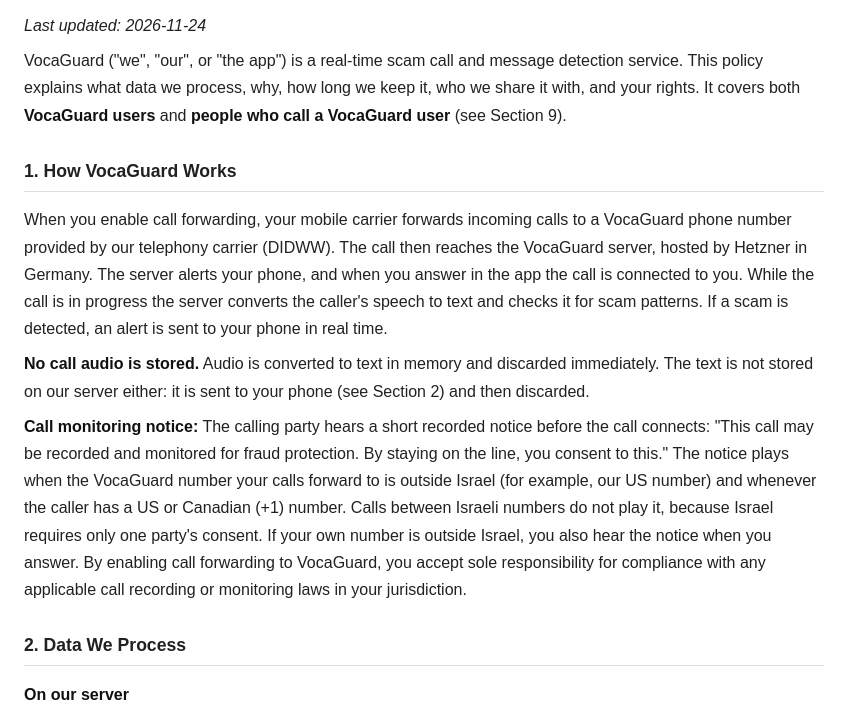
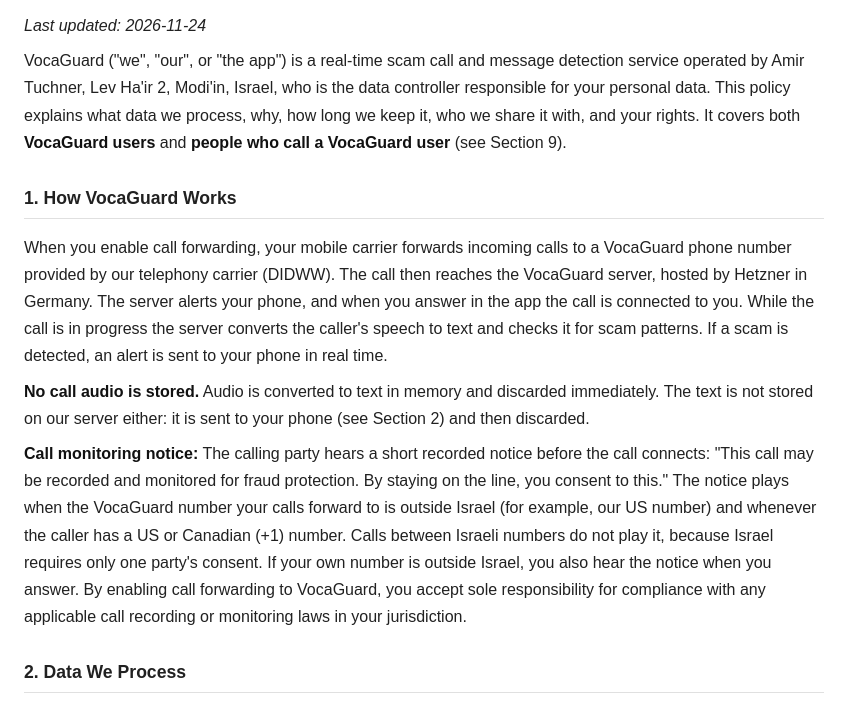
Before and after one commit to Amirtuchner/VocaGuard-Mobile, a plain HTML site: page app/src/main/assets/privacy_policy.html in a window 1280 px wide. Shown: the part 80-790 px from the top of the page, without its empty margins (0-855 px from the left). Drawn offline with Linux system fonts and the light colour scheme.

Commit message:
Privacy policy and terms: name the operator / data controller
GDPR requires the controller's identity and contact details. VocaGuard is
not incorporated yet, so the operator (an individual) is named with a
contact address; replace with the company once registered.

Co-Authored-By: Claude Opus 5.5 <noreply@anthropic.com>

```diff
--- a/app/src/main/assets/privacy_policy.html
+++ b/app/src/main/assets/privacy_policy.html
@@ -20,7 +20,9 @@
 <p><em>Last updated: 2026-11-24</em></p>
 
 <p>VocaGuard ("we", "our", or "the app") is a real-time scam call and message detection
-service. This policy explains what data we process, why, how long we keep it, who we
+service operated by Amir Tuchner, Lev Ha'ir 2, Modi'in, Israel, who is the data
+controller responsible for your personal data. This policy explains what data we
+process, why, how long we keep it, who we
 share it with, and your rights. It covers both <strong>VocaGuard users</strong> and
 <strong>people who call a VocaGuard user</strong> (see Section 9).</p>
 
@@ -204,6 +206,7 @@ date at the top of this page. Continued use of the app after changes constitutes
 acceptance of the updated policy.</p>
 
 <h2>13. Contact</h2>
+<p>VocaGuard is operated by Amir Tuchner, Lev Ha'ir 2, Modi'in, Israel.</p>
 <p>For privacy questions, data requests or deletion requests, contact us at:
 <strong>support@vocaguard.com</strong></p>
 
```
Also changed, not shown: app/src/main/assets/terms_of_use.html (+1 -0 lines), docs/privacy-policy.html (+4 -1 lines), docs/terms-of-use.html (+1 -0 lines), privacy_policy.html (+4 -1 lines), terms_of_use.html (+1 -0 lines).
